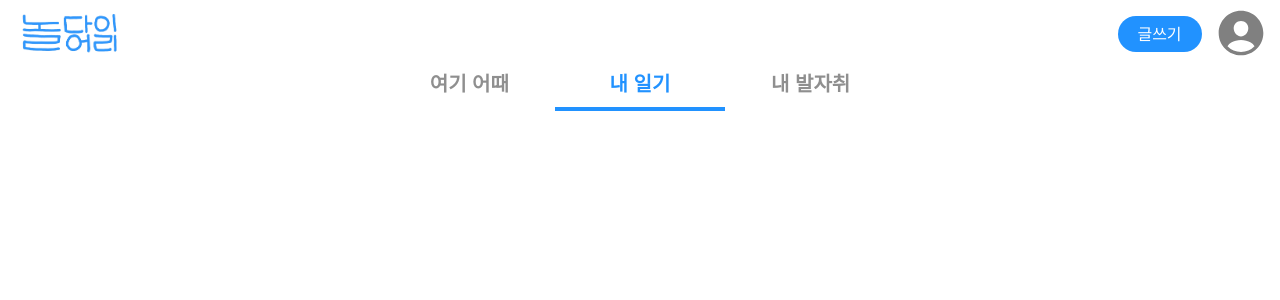
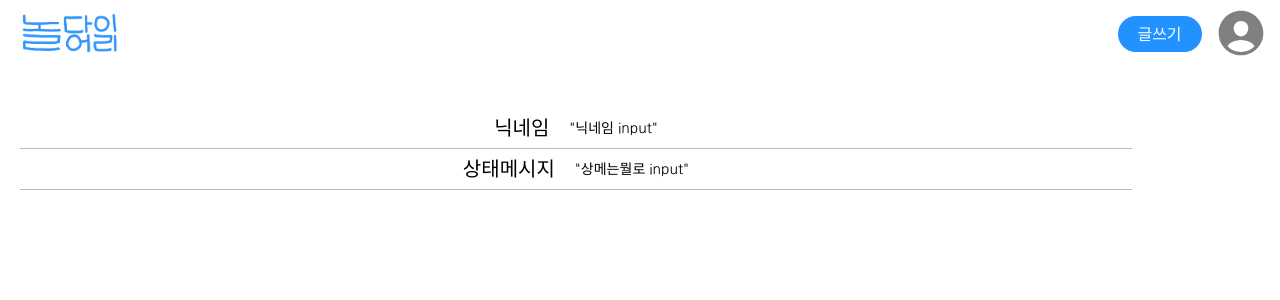
Before and after one commit to HyobinBae/noldiary, a React (Create React App) app: page /setting in a window 1280 px wide. Shown: the top 300 px of the page. Built offline with nearby package versions, Linux system fonts and the light colour scheme; no server answers.

Commit message:
Add: 내일기 설정페이지 레이아웃 구현중

```diff
--- a/src/Router.tsx
+++ b/src/Router.tsx
@@ -9,6 +9,7 @@ import Write from "./pages/write";
 import RouteWithNavbar from "./RouteWithNavbar";
 import RouteWithHeader from "./RouteWithHeader";
 import DiaryDetail from "./pages/diary/components/DiaryDetail/DiaryDetail";
+import Setting from "./pages/diary/components/Setting";
 
 const Router = () => {
   return (
@@ -20,6 +21,7 @@ const Router = () => {
         <Route path="/write" element={<Write />} />
         <Route element={<RouteWithHeader />}>
           <Route path="/diary/:id" element={<DiaryDetail />} />
+          <Route path="/setting" element={<Setting />} />
         </Route>
         <Route path="/*" element={<RouteWithNavbar />} />
       </Routes>
--- a/src/pages/diary/components/InfoContainer.tsx
+++ b/src/pages/diary/components/InfoContainer.tsx
@@ -2,6 +2,8 @@ import React, { useEffect } from "react";
 import styled from "styled-components";
 import ProfileIcon from "../../../components/ProfileIcon";
 import { useGetUserInfoQuery } from "../../../services/api";
+import { RiSettings4Fill } from "react-icons/ri";
+import { Link } from "react-router-dom";
 
 const UserInfoSection = () => {
   const { data: userInfo, refetch } = useGetUserInfoQuery();
@@ -12,6 +14,11 @@ const UserInfoSection = () => {
 
   return (
     <Container>
+      <IconWrapper>
+        <Box to="/setting">
+          <RiSettings4Fill size={24} color={"white"} />
+        </Box>
+      </IconWrapper>
       <Wrapper>
         {userInfo?.profileImage ? (
           <ProfileWrapper>
@@ -47,8 +54,7 @@ const Container = styled.div`
   align-items: center;
 
   width: 100%;
-  height: 360px;
-  padding: 10px 20px 0;
+  padding: 20px;
 
   background-image: url("images/dessert.jpeg");
   background-color: #bbbbbb;
@@ -57,12 +63,28 @@ const Container = styled.div`
   margin-bottom: 40px;
 `;
 
+const IconWrapper = styled.div`
+  display: flex;
+  justify-content: flex-end;
+  align-items: center;
+
+  width: 100%;
+`;
+
+const Box = styled(Link)`
+  display: flex;
+  justify-content: center;
+  align-items: center;
+  width: 30px;
+  height: 30px;
+`;
+
 const Wrapper = styled.div`
   display: flex;
   flex-direction: column;
   justify-content: center;
   align-items: center;
-  margin: 0 20px 0;
+  margin: 20 20px 0;
 `;
 
 const ProfileWrapper = styled.div`
@@ -108,7 +130,7 @@ const SummaryWrapper = styled.div`
   justify-content: center;
   align-items: center;
 
-  margin-top: 25px;
+  margin: 25px 0 25px 0;
 
   color: white;
 `;
@@ -130,6 +152,7 @@ const TextBox = styled.div`
   align-items: center;
 
   font-size: 12px;
+  width: 80px;
 `;
 
 const DivideLine = styled.div`
--- /dev/null
+++ b/src/pages/diary/components/Setting.tsx
@@ -0,0 +1,48 @@
+import React from "react";
+import styled from "styled-components";
+import DivideLine from "../../../components/DivideLine";
+
+const Setting = () => {
+  return (
+    <Container>
+      <Wrapper>
+        <Title>닉네임</Title>
+        <Content>"닉네임 input"</Content>
+      </Wrapper>
+      <DivideLine />
+      <Wrapper>
+        <Title>상태메시지</Title>
+        <Content>"상메는뭘로 input"</Content>
+      </Wrapper>
+      <DivideLine />
+    </Container>
+  );
+};
+
+export default Setting;
+
+const Container = styled.div`
+  display: flex;
+  flex-direction: column;
+  justify-content: center;
+  align-items: center;
+
+  width: 90%;
+  padding: 60px 20px;
+`;
+
+const Wrapper = styled.div`
+  display: flex;
+  justify-content: flex-start;
+  align-items: center;
+`;
+
+const Title = styled.div`
+  font-size: 20px;
+
+  margin-right: 20px;
+`;
+
+const Content = styled.div`
+  font-size: 14px;
+`;
--- a/src/pages/diary/services/diary.slice.ts
+++ b/src/pages/diary/services/diary.slice.ts
@@ -32,7 +32,7 @@ const initialState: DiaryState = {
       destination: "",
       departureDate: "",
       arrivalDate: "",
-      thumnailImage: "",
+      thumbnailImage: "",
       contents: "",
       bookmark: false,
       isPublic: false,
@@ -48,7 +48,7 @@ const initialState: DiaryState = {
     destination: "",
     departureDate: "",
     arrivalDate: "",
-    thumnailImage: "",
+    thumbnailImage: "",
     contents: "",
     bookmark: false,
     isPublic: false,
```
